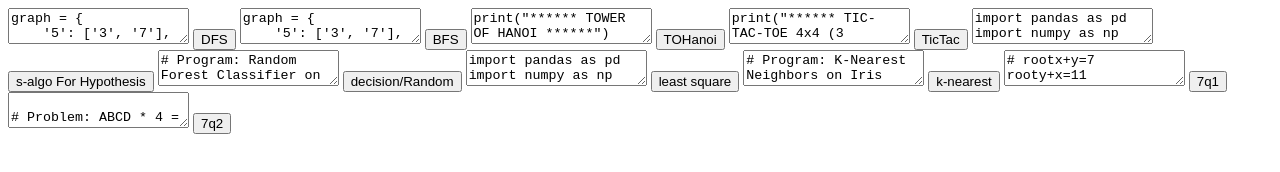
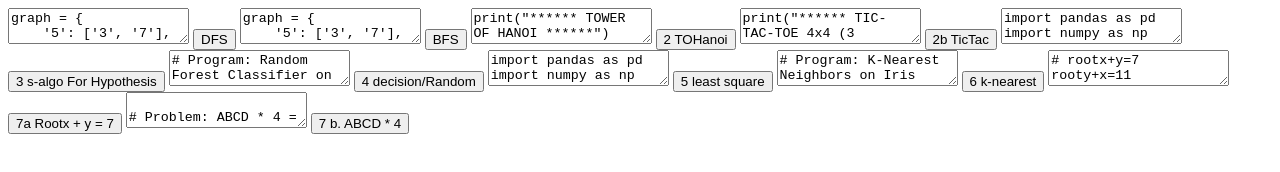
Before and after one commit to roshnigupta25/core_java, a plain HTML site: page index.html in a window 1280 px wide. Drawn offline with Linux system fonts and the light colour scheme.

Commit message:
Update index.html

```diff
--- a/index.html
+++ b/index.html
@@ -20,13 +20,14 @@ visited = set()  # Set to keep track of visited nodes
 
 def dfs(visited, graph, node):
     if node not in visited:
-        print(node, end=" ")   # Print current node
+        print(node)   # Print current node on a new line
         visited.add(node)
         for neighbour in graph[node]:
             dfs(visited, graph, neighbour)
 
 print("Following is the Depth-First Search:")
 dfs(visited, graph, '5')
+
 
 </textarea>
     <button onclick="copyToClipboard('text1', this)">DFS</button>
@@ -92,7 +93,7 @@ else:
     moveTower(num_disks, "A", "C", "B")
 
 </textarea>
-    <button onclick="copyToClipboard('text3', this)">TOHanoi</button>
+    <button onclick="copyToClipboard('text3', this)"> 2 TOHanoi</button>
 
 <textarea id="text4" readonly>
 print("****** TIC-TAC-TOE 4x4 (3 Players) ******")
@@ -213,7 +214,7 @@ elif Game == Win:
         print("Player 3 (*) Won!")
 
 </textarea>
-    <button onclick="copyToClipboard('text4', this)">TicTac</button>
+    <button onclick="copyToClipboard('text4', this)">2b TicTac</button>
 
 <textarea id="text5" readonly>
 import pandas as pd
@@ -251,7 +252,7 @@ def train(d, t):
 print("The final hypothesis is: ", train(d, target))
 
 </textarea>
-    <button onclick="copyToClipboard('text5', this)">s-algo For Hypothesis</button>
+    <button onclick="copyToClipboard('text5', this)">3 s-algo For Hypothesis</button>
 
 <textarea id="text6" readonly>
 # Program: Random Forest Classifier on Iris Dataset
@@ -305,7 +306,7 @@ print(classification_report(test['species'], preds))
 print('The accuracy score is:', accuracy_score(test['species'], preds))
 
 </textarea>
-    <button onclick="copyToClipboard('text6', this)">decision/Random</button>
+    <button onclick="copyToClipboard('text6', this)">4 decision/Random</button>
 
 <textarea id="text7" readonly>
 import pandas as pd
@@ -359,7 +360,7 @@ plt.legend()
 plt.show()
 
 </textarea>
-    <button onclick="copyToClipboard('text7', this)">least square</button>
+    <button onclick="copyToClipboard('text7', this)">5 least square</button>
 
 <textarea id="text8" readonly>
 # Program: K-Nearest Neighbors on Iris Dataset
@@ -397,7 +398,7 @@ print(confusion_matrix(y_test, y_pred))
 print("\nAccuracy Score:", accuracy_score(y_test, y_pred))
 
 </textarea>
-    <button onclick="copyToClipboard('text8', this)">k-nearest</button>
+    <button onclick="copyToClipboard('text8', this)"> 6 k-nearest</button>
 
 <textarea id="text9" readonly>
 # rootx+y=7 rooty+x=11
@@ -422,7 +423,7 @@ print(f"Solution for x: {x_sol:.4f}")
 print(f"Solution for y: {y_sol:.4f}")
 
 </textarea>
-    <button onclick="copyToClipboard('text9', this)">7q1</button>
+    <button onclick="copyToClipboard('text9', this)">7a Rootx + y = 7 </button>
 
 <textarea id="text10" readonly>
 
@@ -451,7 +452,7 @@ for b in range(10):
 
 
 </textarea>
-    <button onclick="copyToClipboard('text10', this)">7q2</button>
+    <button onclick="copyToClipboard('text10', this)">7 b. ABCD * 4</button>
 
 
     <script>
```
